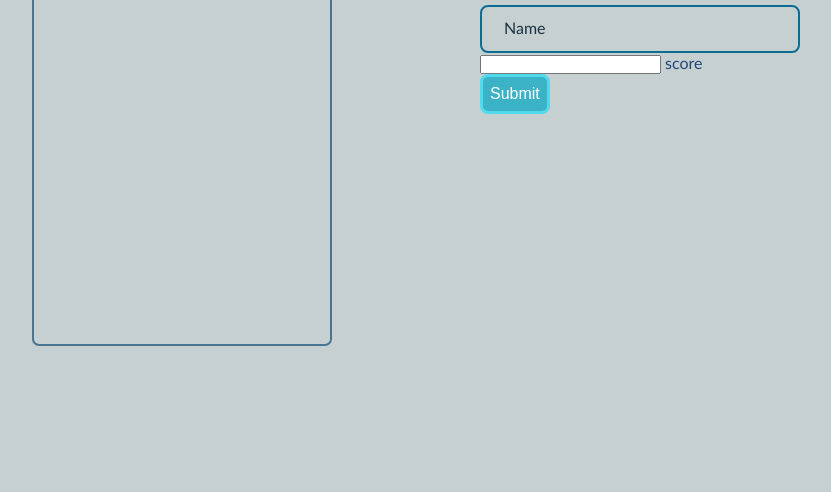
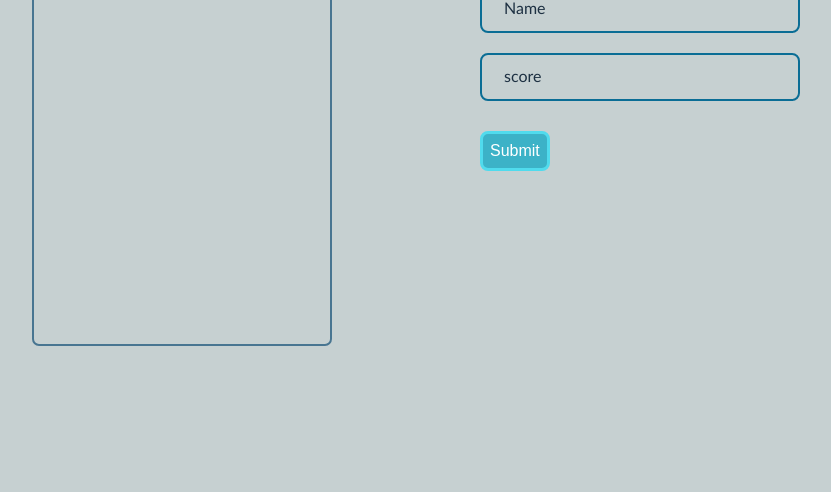
Before and after one commit to quavo19/Leaderboard, a website built with webpack: page dist/index.html in a window 1280 px wide. Shown: the part 308-800 px from the top of the page, without its empty margins (224-1055 px from the left). Built offline with nearby package versions, Linux system fonts and the light colour scheme.

Commit message:
Run build

```diff
--- a/dist/index.html
+++ b/dist/index.html
@@ -24,18 +24,20 @@
             </div>
 
         </div>
-        <div class="form-container">
+        <form class="Coll-2">
             <h3>Add your score</h3>
-            <div class="form">
-                <input type="text" id="Name" class="form__input" autocomplete="off" placeholder=" ">
-                <label for="Name" class="form__label">Name</label>
+            <div class="form-container">
+                <div class="form">
+                    <input type="text" id="Name" class="form__input" autocomplete="off" placeholder=" ">
+                    <label for="Name" class="form__label">Name</label>
+                </div>
+                <div class="form">
+                    <input type="text" id="Score" class="form__input" autocomplete="off" placeholder=" ">
+                    <label for="Score" class="form__label">score</label>
+                </div>
             </div>
-            <div class="form2">
-                <input type="text" id="Score" class="form2__input2" autocomplete="off" placeholder=" ">
-                <label for="score" class="form2__label">score</label>
-            </div>
-                <button id="send" type="submit">Submit</button>
-        </div>
+            <button id="send" type="submit">Submit</button>
+        </form>
     </main>
 </body>
 </html>
```
Also changed, not shown: dist/main.js (+2 -2 lines).
